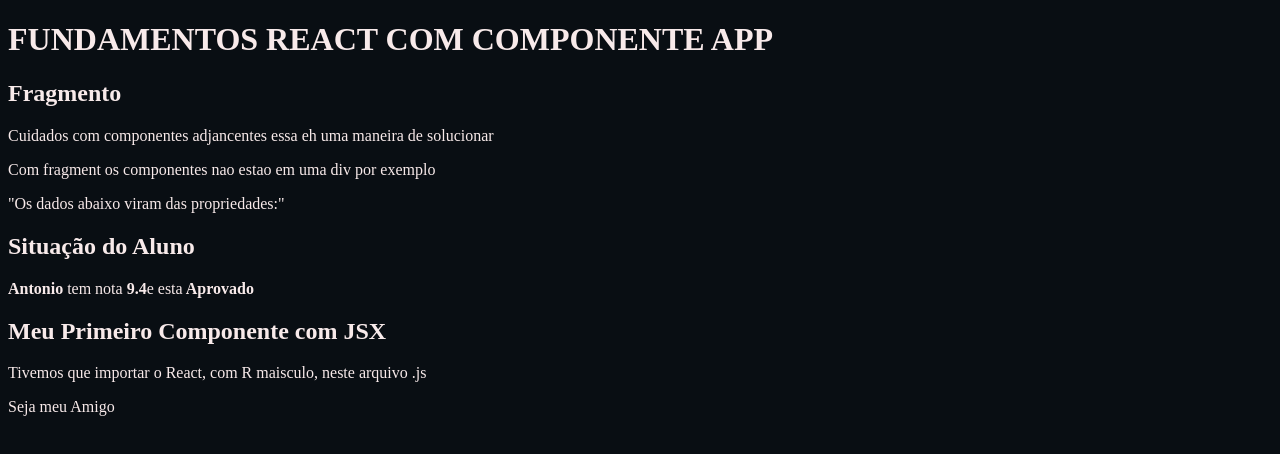
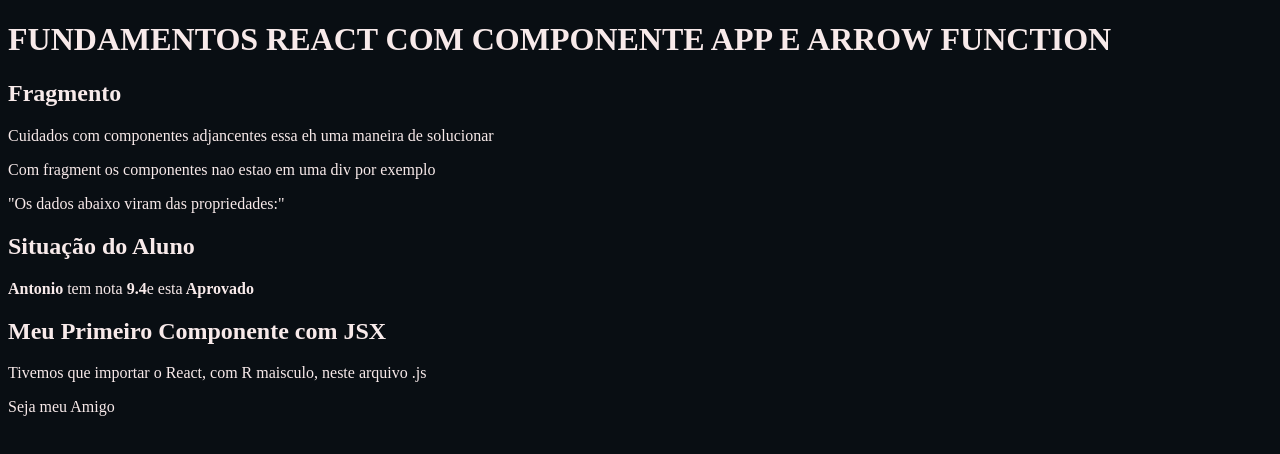
Before and after one commit to Cavall/fundamentos, a React (Create React App) app: page / in a window 1280 px wide. Shown: the top 454 px of the page. Built offline with nearby package versions, Linux system fonts and the light colour scheme.

Commit message:
MUDANDO DO TRADICIONAL PARA ARROW FUNCTION

```diff
--- a/src/App.jsx
+++ b/src/App.jsx
@@ -1,14 +1,12 @@
 import React from "react";
 import Primeiro from "./components/basicos/Primeiro";
 import PrimeiroComParametros from "./components/basicos/PrimeiroComParametros";
-import Fragmento from "./components/basicos/Fragmentos";
 import Fragmentos from "./components/basicos/Fragmentos";
 
-export default function App(props) {
-  return (
+export default () => (
   <div id="app">
-      <h1>FUNDAMENTOS REACT COM COMPONENTE APP</h1>
-      <Fragmentos></Fragmentos>
+    <h1>FUNDAMENTOS REACT COM COMPONENTE APP E ARROW FUNCTION</h1>
+    <Fragmentos />
 
     <PrimeiroComParametros
       titulo="Situação do Aluno"
@@ -16,7 +14,6 @@
       nota={9.4}
     />
 
-      <Primeiro></Primeiro>
+    <Primeiro />
   </div>
 );
-}
```
Lines whose indentation alone changed are shown as unchanged.
